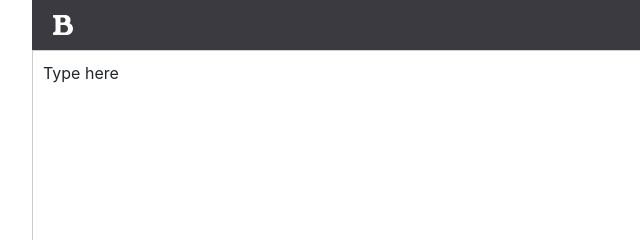
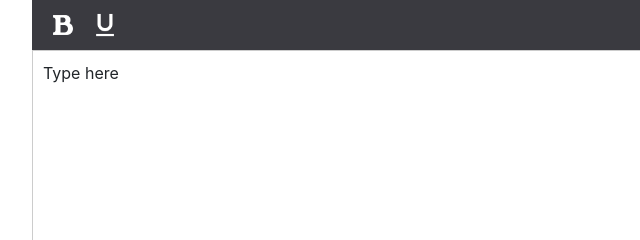
Before and after one commit to sheyahani/Assignment_test, a plain HTML site: page index.html in a window 1280 px wide. Shown: the top 240 px of the page, 208-848 px from the left. Drawn offline with nearby package versions, Linux system fonts and the light colour scheme.

Commit message:
Add Underline Feature

```diff
--- a/app.js
+++ b/app.js
@@ -1,3 +1,7 @@
 function bold() {
     document.execCommand('bold', true, null)
 }
+
+function underline() {
+    document.execCommand('underline', true, null)
+}
--- a/index.html
+++ b/index.html
@@ -20,6 +20,7 @@
           }
           .container {
         display: flex;
+        gap: 5px;
         align-items: center;
         max-width: 800px;
         height: 50px;
@@ -43,10 +44,10 @@
           <button class="button" onclick="bold()">
             <img src="Resources/bold-xxl.png" alt="Image Button" width="20">
           </button>
-          <!-- <button class="button" onclick="nderline()">
-              <img src="Resources/format_underline_white_192x192.png" alt="Image Button">
+            <button class="button" onclick="underline()">
+              <img src="Resources/format_underline_white_192x192.png" width="30" alt="Image Button">
             </button>
-            <button class="button" onclick="italic()">
+            <!--  <button class="button" onclick="italic()">
               <img src="Resources/italic-xxl.png" alt="Image Button">
             </button>
             <button class="button" onclick="textColor()">
```
